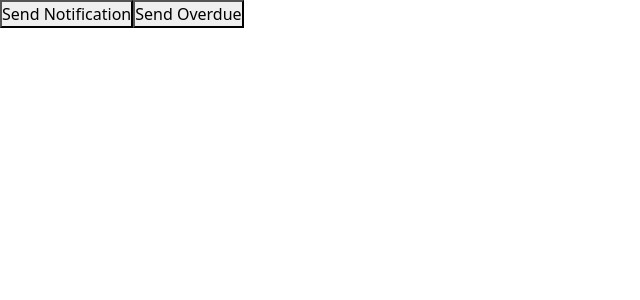
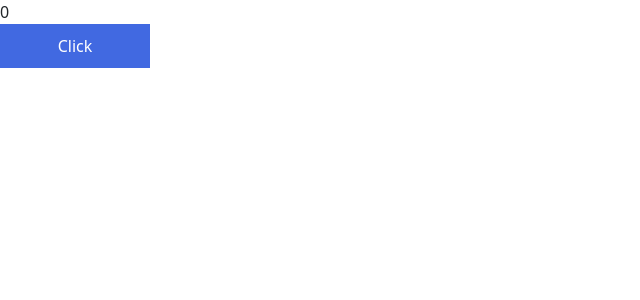
Before and after one commit to CodeMasterMitesh/ReactJs_6_30_pm, a React (Vite) app: page / in a window 1280 px wide. Shown: the top 300 px of the page, without its empty margins (0-640 px from the left). Built offline with nearby package versions, Linux system fonts and the light colour scheme.

Commit message:
use state

```diff
--- a/index.html
+++ b/index.html
@@ -4,7 +4,7 @@
     <meta charset="UTF-8" />
     <link rel="icon" type="image/svg+xml" href="/favicon.svg" />
     <meta name="viewport" content="width=device-width, initial-scale=1.0" />
-    <title>MY First App</title>
+    <title>Learning React Js</title>
   </head>
   <body>
     <div id="root"></div>
--- a/src/App.jsx
+++ b/src/App.jsx
@@ -5,6 +5,7 @@ import { HeroArea } from './components/HeroArea.jsx';
 import {Nav} from './components/Nav.jsx'
 import { Events } from "./components/Events.jsx";
 import { EventProps } from "./components/EventProps.jsx";
+import { StateManagement } from "./hooks/stateManagement.jsx";
 const App = () => {
 
   return (
@@ -13,7 +14,8 @@ const App = () => {
       <HeroArea/>
       <GalleryCard/> */}
       {/* <Events/> */}
-      <EventProps/>
+      {/* <EventProps/> */}
+      <StateManagement/>
     </>
   );
 };
--- /dev/null
+++ b/src/hooks/StateManagement.jsx
@@ -0,0 +1,27 @@
+import { useState } from "react";
+export const StateManagement = () =>{
+    const btnCss = {
+        display:"inline-block",
+        width:"150px",padding:"10px",
+        border:"none",
+        backgroundColor:"royalblue",
+        color:"white"
+    }
+
+    // console.log(useState(1));
+    const [count,setCounter] = useState(0)
+    console.log(count);
+    const handleClick  = () =>{
+        // count++; // error
+        // console.log("Event Fire.");
+        // console.log(data);
+        setCounter(()=>count + 1);
+        console.log(count);
+    }
+    return (
+        <>
+            <div>{count}</div>
+            <button style={btnCss} onClick={handleClick}>Click</button>
+        </>
+    )
+}
```
